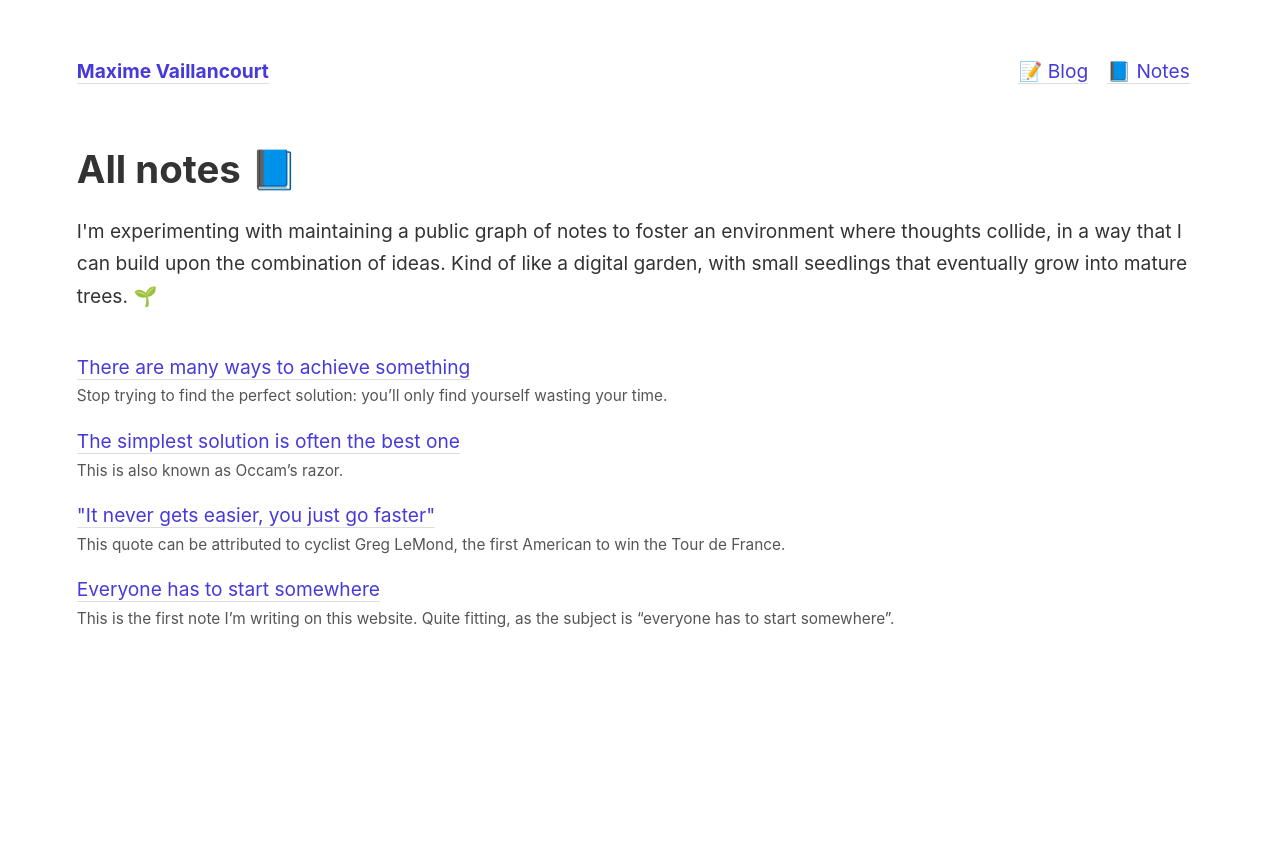
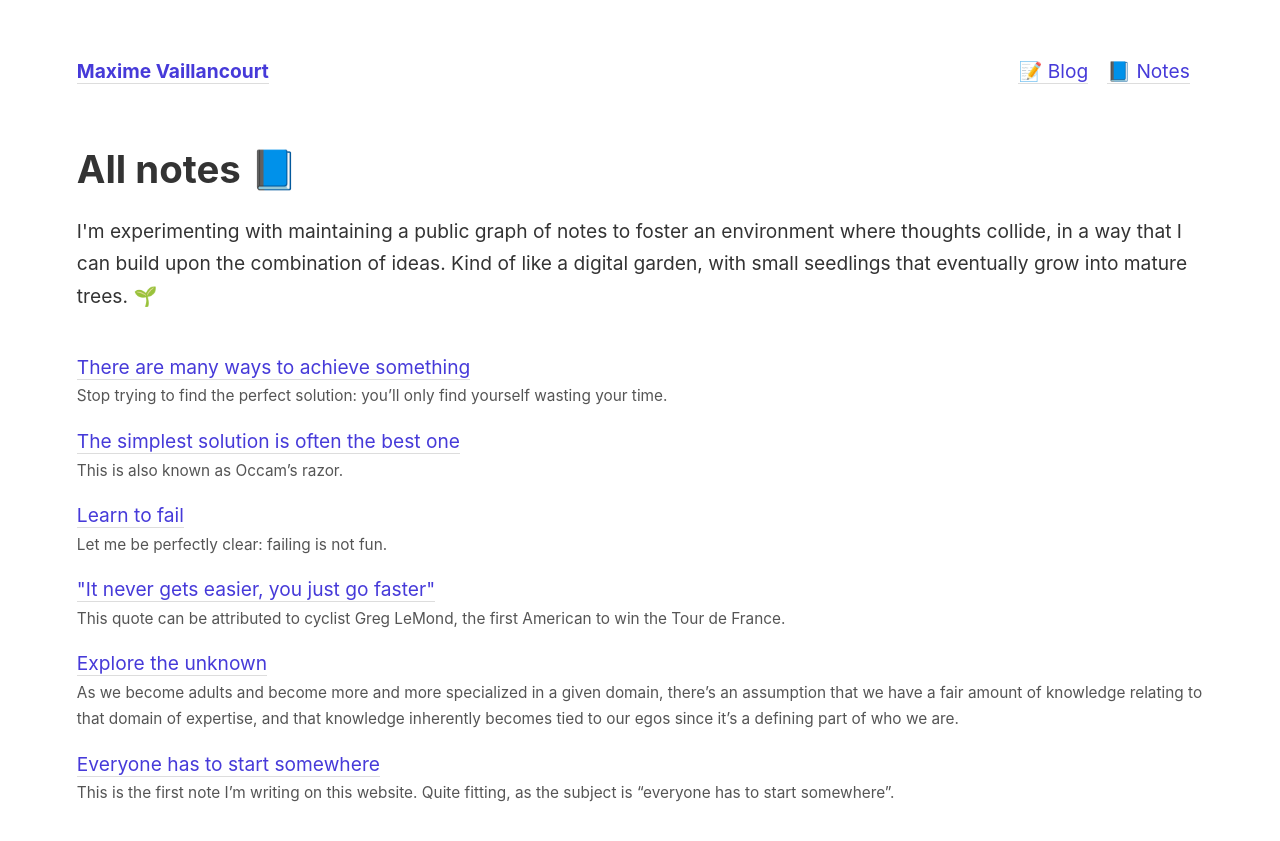
Before and after one commit to maximevaillancourt/maximevaillancourt.github.io, a Jekyll site: the page built from _notes/index.html, in a window 1280 px wide. Shown: the top 841 px of the page. Built offline with Jekyll 4.4.1, drawn with Linux system fonts in a browser that asks for light colours.

Commit message:
Add notes on learning, failure, and exploring the unknown

```diff
--- /dev/null
+++ b/_notes/explore-the-unknown.md
@@ -0,0 +1,15 @@
+---
+title: Explore the unknown
+---
+
+As we become adults and become more and more specialized in a given domain, there's an assumption that we have a fair amount of knowledge relating to that domain of expertise, and that knowledge inherently becomes tied to our egos since it's a defining part of who we are.
+
+For example, as a software developer, I am expected to know about basic computer science concepts, and if I trip up when explaining a given topic to a peer, it's a shame because I _should_ know it pretty well, but clearly don't. Doubt then starts to creep it, and we think, "if I don't know this basic concept, what do I know?".
+
+This sort of pressure can become paralyzing in that there is always a fear of making a mistake. There is, however, a way to remedy this paralysis:
+
+**Explore the unknown** for the sake of it.
+
+What you learn something new, you're not expected to know anything. Exit certainty.
+
+[You will fail at first](/notes/learn-to-fail){: .internal-link} (a lot), and [you just have to start somewhere](/notes/everyone-has-to-start-somewhere){: .internal-link}.
--- /dev/null
+++ b/_notes/learn-to-fail.md
@@ -0,0 +1,9 @@
+---
+title: Learn to fail
+---
+
+Let me be perfectly clear: failing is not fun.
+
+It is, however, one of the best ways to grow.
+
+Through failure comes learning, and that learning then pushes us to [try new ways to achieve something](/notes/there-are-many-ways-to-achieve-something){: .internal-link}.
--- a/_notes/there-are-many-ways-to-achieve-something.md
+++ b/_notes/there-are-many-ways-to-achieve-something.md
@@ -6,7 +6,7 @@ Stop trying to find the perfect solution: you'll only find yourself wasting your
 
 When I started programming, especially in university classes, I first had the mindset that there was only a single solution to a given problem, kind of like a mathematics problem where there is only one solution to `2 + 2`, and that it was my job to find that perfect solution.
 
-Don't fret. [You just need to start somewhere](/notes/everyone-has-to-start-somewhere){: .internal-link}, and go from there.
+Don't fret. [You just need to start somewhere](/notes/everyone-has-to-start-somewhere){: .internal-link}, and go from there. [Explore the unknown](/notes/explore-the-unknown){: .internal-link}.
 
 Otherwise, we fall in this "all-or-nothing" mindset, and it took me (too) many years to accept that this is almost never a good way to see the world.
 
```
